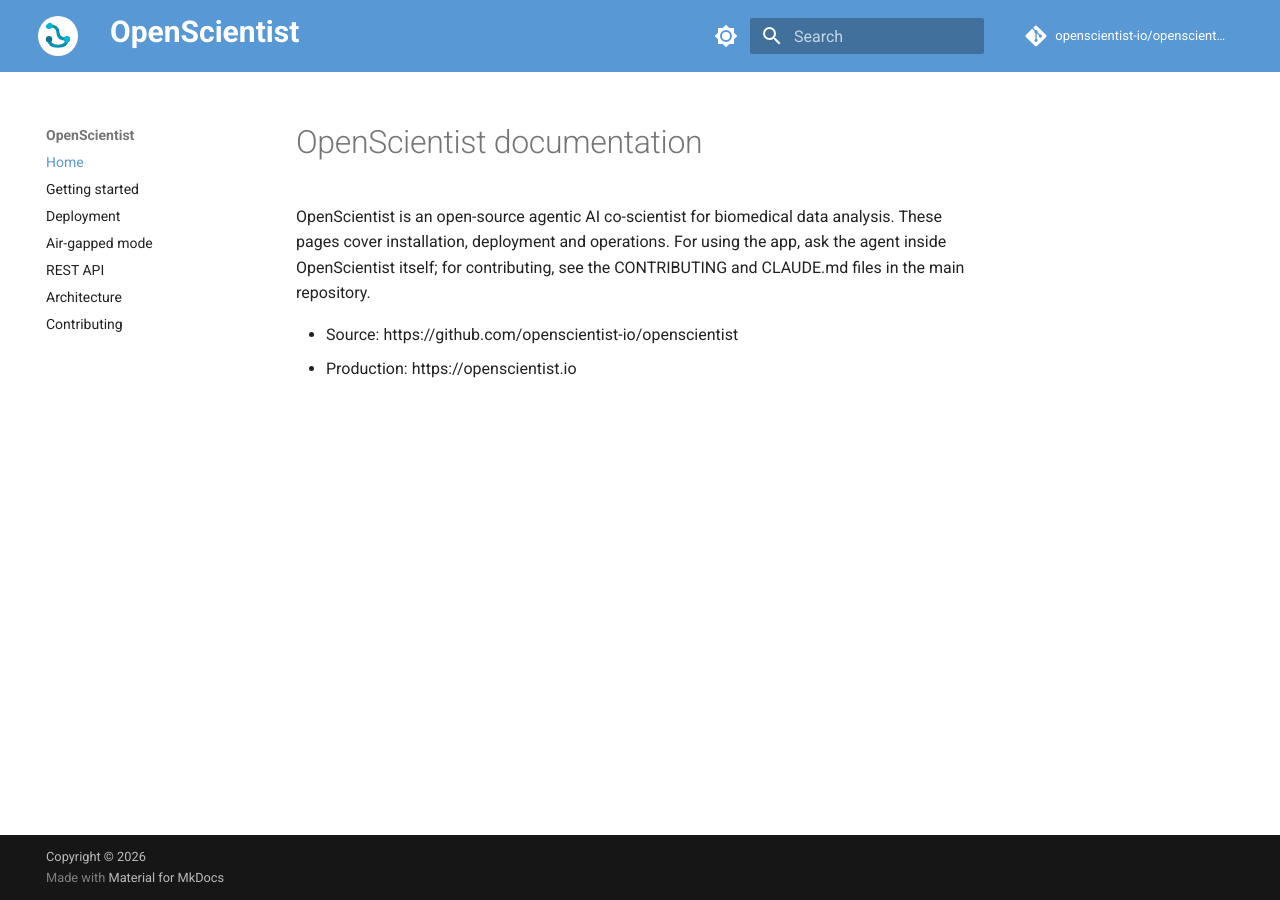
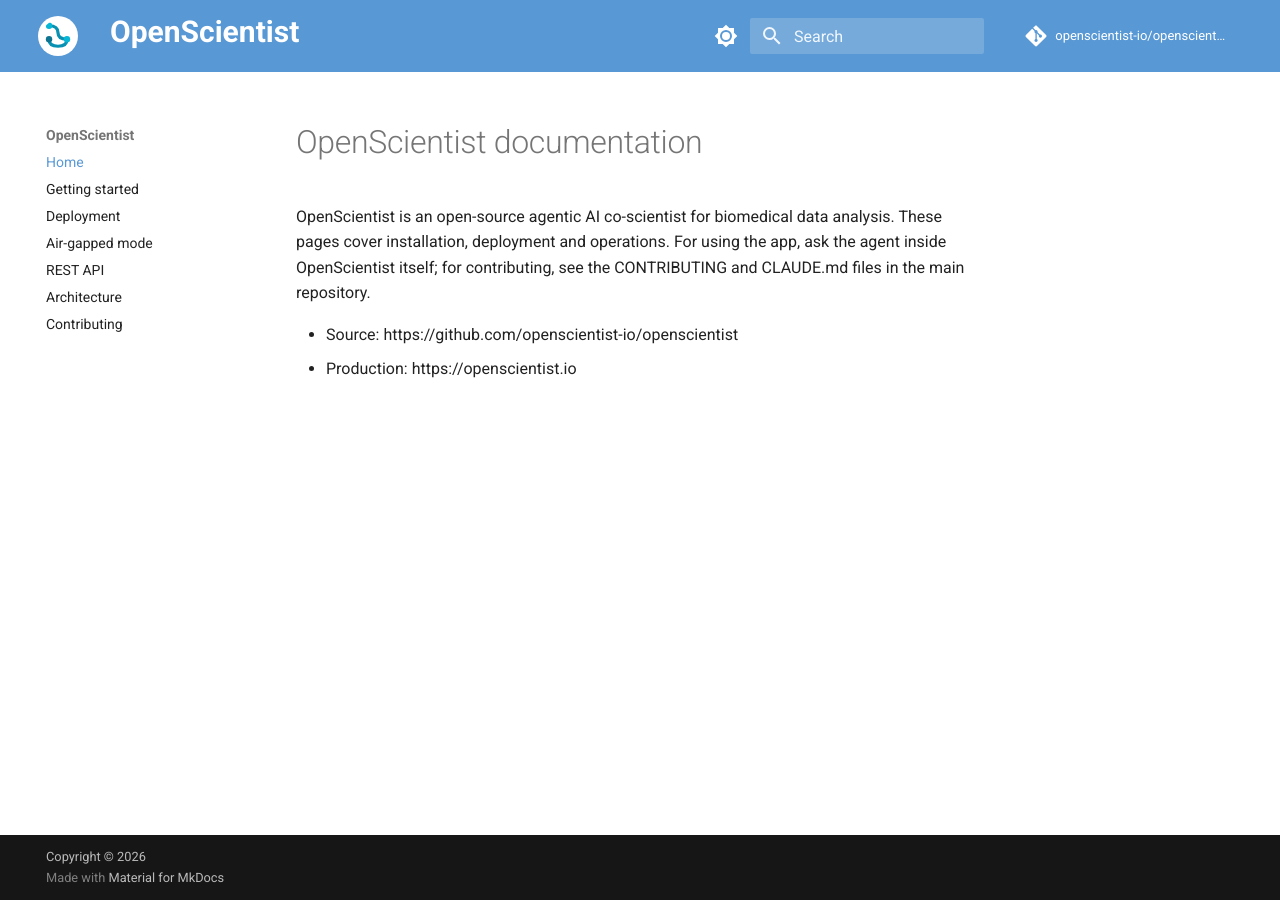
Before and after one commit to openscientist-io/openscientist-docs, an MkDocs documentation site: the page built from docs/index.md, in a window 1280 px wide. Built offline with MkDocs 1.6.1 and Material for MkDocs 9.7.7, drawn with Linux system fonts in a browser that asks for light colours; comment, search, counter and statistics services are not loaded.

Commit message:
Header: white foreground for search box and repo link

```diff
--- a/docs/stylesheets/extra.css
+++ b/docs/stylesheets/extra.css
@@ -11,7 +11,25 @@
 
 .md-header {
   background-color: #5898d4;
+  color: #ffffff;
   box-shadow: none;
+}
+
+/* Search field and repo link read white on the blue banner. */
+.md-search__form {
+  background-color: rgba(255, 255, 255, 0.18);
+}
+.md-search__input,
+.md-search__input::placeholder,
+.md-search__icon,
+.md-source,
+.md-source__repository,
+.md-source__facts {
+  color: #ffffff;
+}
+.md-search__input::placeholder,
+.md-search__icon {
+  opacity: 0.9;
 }
 
 .md-header__inner {
```
